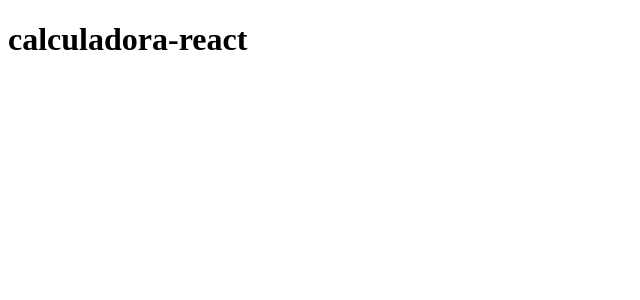
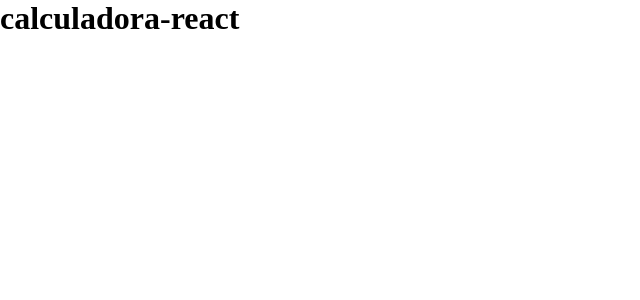
Before and after one commit to matheuspmbarcellos/calculadora-react, a React (Create React App) app: page / in a window 1280 px wide. Shown: the top 300 px of the page, without its empty margins (0-640 px from the left). Built offline with nearby package versions, Linux system fonts and the light colour scheme.

Commit message:
global styles

```diff
--- a/package.json
+++ b/package.json
@@ -9,6 +9,7 @@
     "react": "^18.2.0",
     "react-dom": "^18.2.0",
     "react-scripts": "5.0.1",
+    "styled-components": "^6.1.3",
     "web-vitals": "^2.1.4"
   },
   "scripts": {
--- /dev/null
+++ b/src/global.js
@@ -0,0 +1,8 @@
+import { createGlobalStyle } from 'styled-components'
+
+export default createGlobalStyle`
+  *, body {
+    margin: 0;
+    padding: 0;
+  }
+`
--- a/src/index.js
+++ b/src/index.js
@@ -1,11 +1,14 @@
 import React from 'react';
 import ReactDOM from 'react-dom/client';
 import App from './App';
+
+import GlobalStyle from './global'
 
 
 const root = ReactDOM.createRoot(document.getElementById('root'));
 root.render(
   <React.StrictMode>
+    <GlobalStyle />
     <App />
   </React.StrictMode>
 );
```
Also changed, not shown: 1 other file (tests, documents, lock files or other folders).
